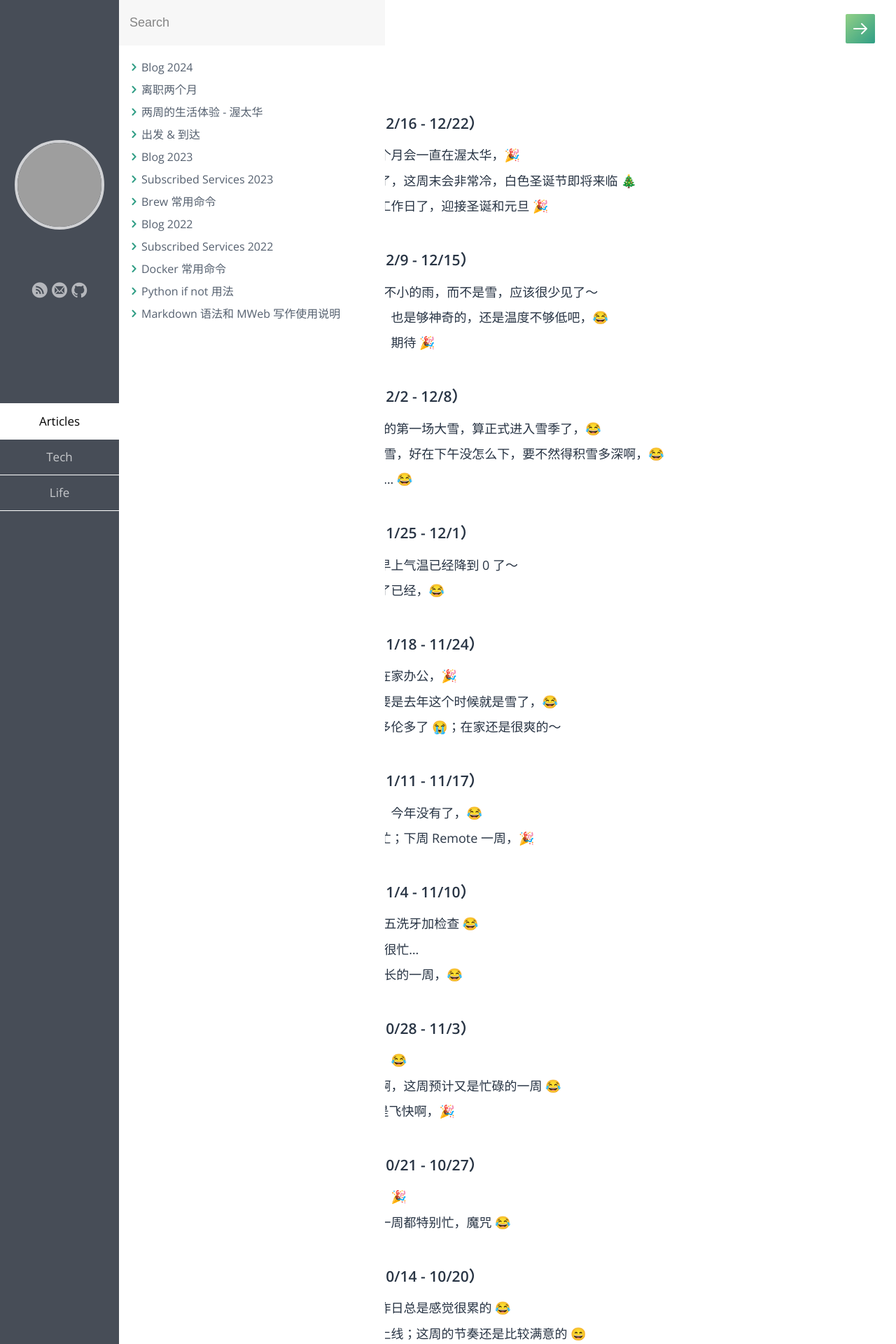
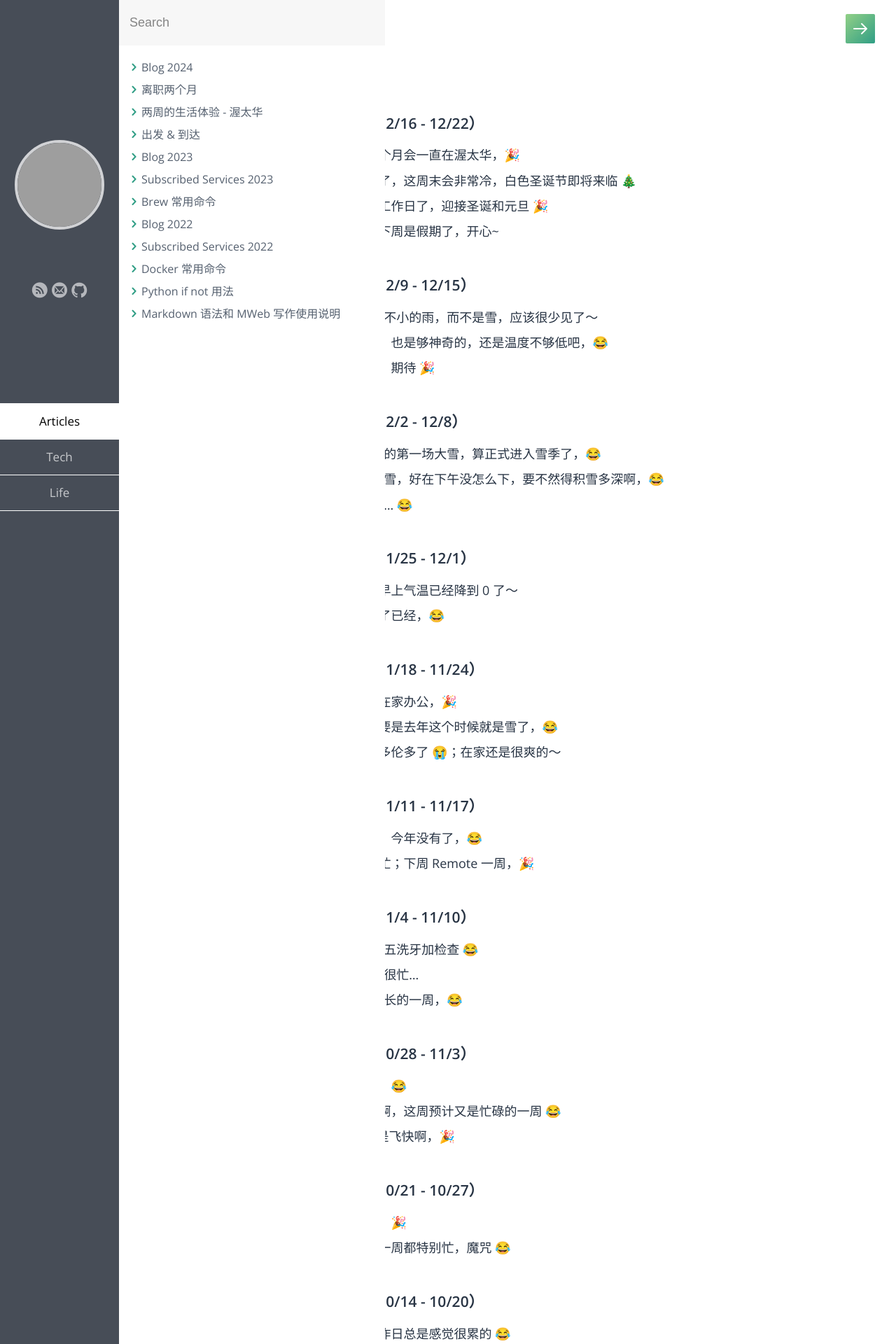
Before and after one commit to samxupeiran/samxupeiran.github.io, a Jekyll site: the page built from _posts/life/2024-01-02-my-blog.md, in a window 1280 px wide. Shown: the top 1920 px of the page at 70% size. Built offline with Jekyll 4.4.1, drawn with Linux system fonts in a browser that asks for light colours; some web fonts are replaced; some of the changed text lies outside the part shown; grey boxes are pictures that could not be loaded.

Commit message:
feat: add weekly blog 12/22

```diff
--- a/_posts/life/2024-01-02-my-blog.md
+++ b/_posts/life/2024-01-02-my-blog.md
@@ -10,6 +10,7 @@ tags: Blog
      - 12/16 周末冷的不行；这个月会一直在渥太华，🎉
      - 12/18 今天中午开始下雪了，这周末会非常冷，白色圣诞节即将来临 🎄
      - 12/20 新年前的最后一个工作日了，迎接圣诞和元旦 🎉
+     - 12/22 这个周末特别冷；下周是假期了，开心~
 
 - ### 2024 年 12 月 第 2 周（12/9 - 12/15）
      - 12/9 今天早晨竟然下起了不小的雨，而不是雪，应该很少见了～
```
